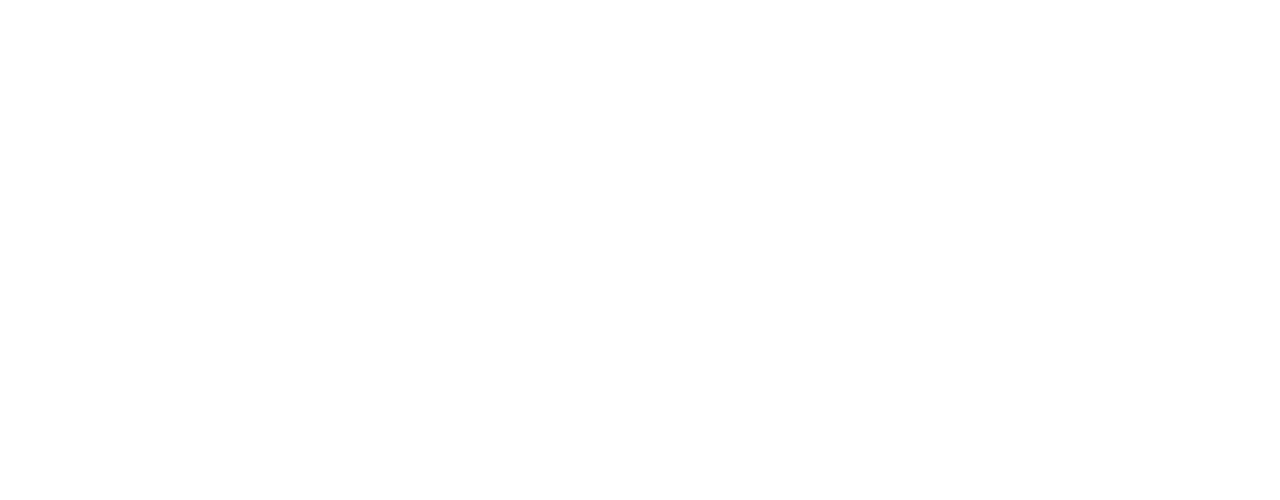
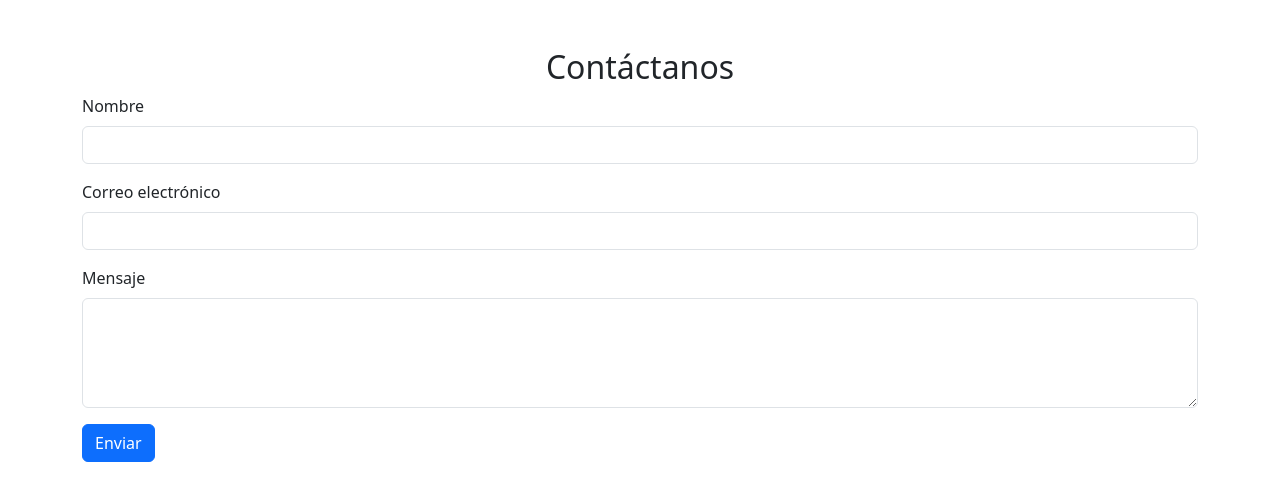
Before and after one commit to kints/c5-g59-landingPage, a plain HTML site: page index.html in a window 1280 px wide. Drawn offline with nearby package versions, Linux system fonts and the light colour scheme.

Commit message:
Agregué Formularios de contacto

```diff
--- a/index.html
+++ b/index.html
@@ -17,8 +17,27 @@
 
   <!--Fin Dulce-->
   <!--Inicio Graciela-->
+  <section class="container my-5">
+    <h2 class="text-center">Contáctanos</h2>
+    <form>
+      <div class="mb-3">
+        <label for="name" class="form-label">Nombre</label>
+        <input type="text" class="form-control" id="name" required>
+      </div>
+      <div class="mb-3">
+        <label for="email" class="form-label">Correo electrónico</label>
+        <input type="email" class="form-control" id="email" required>
+      </div>
+      <div class="mb-3">
+        <label for="message" class="form-label">Mensaje</label>
+        <textarea class="form-control" id="message" rows="4" required></textarea>
+      </div>
+      <button type="submit" class="btn btn-primary">Enviar</button>
+    </form>
+  </section>
 
   <!--Fin Graciela-->
   <script src="https://cdn.jsdelivr.net/npm/bootstrap@5.3.0-alpha1/dist/js/bootstrap.bundle.min.js"></script>
+
 </body>
 </html>
```
